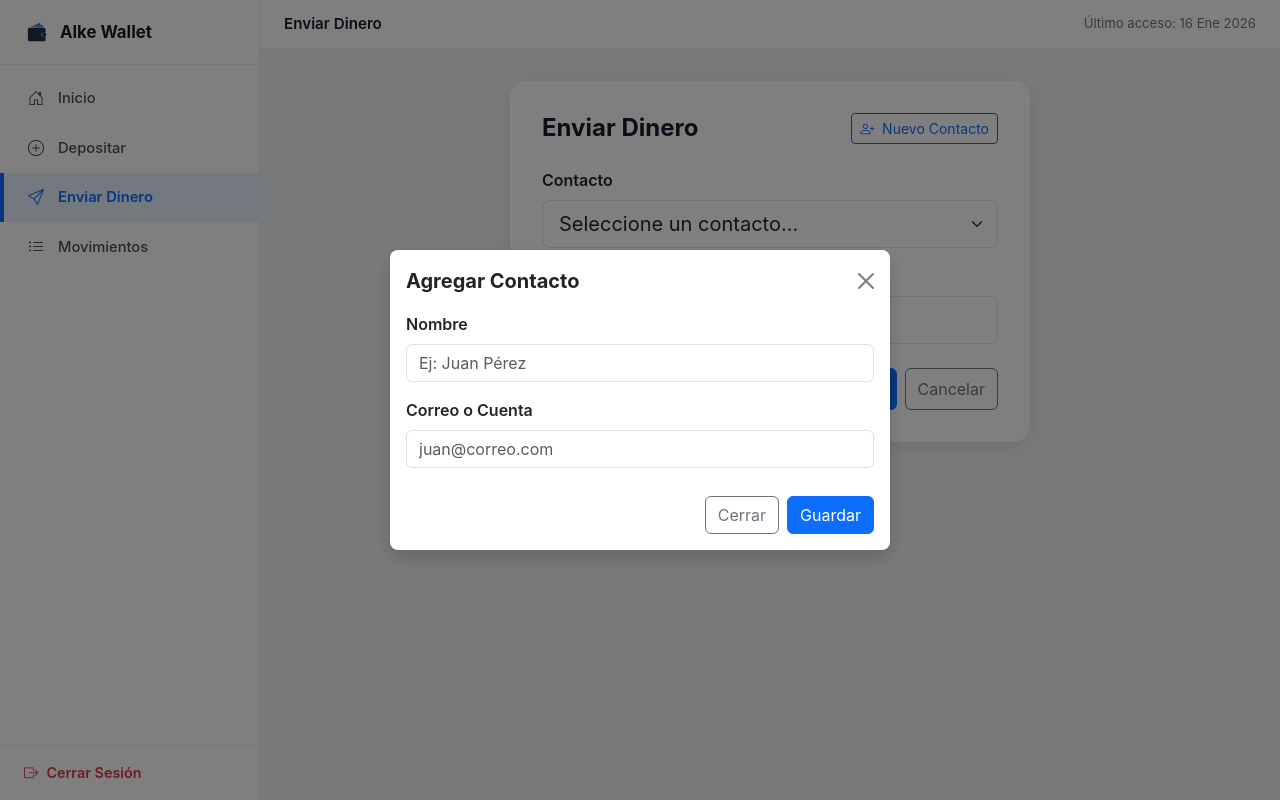
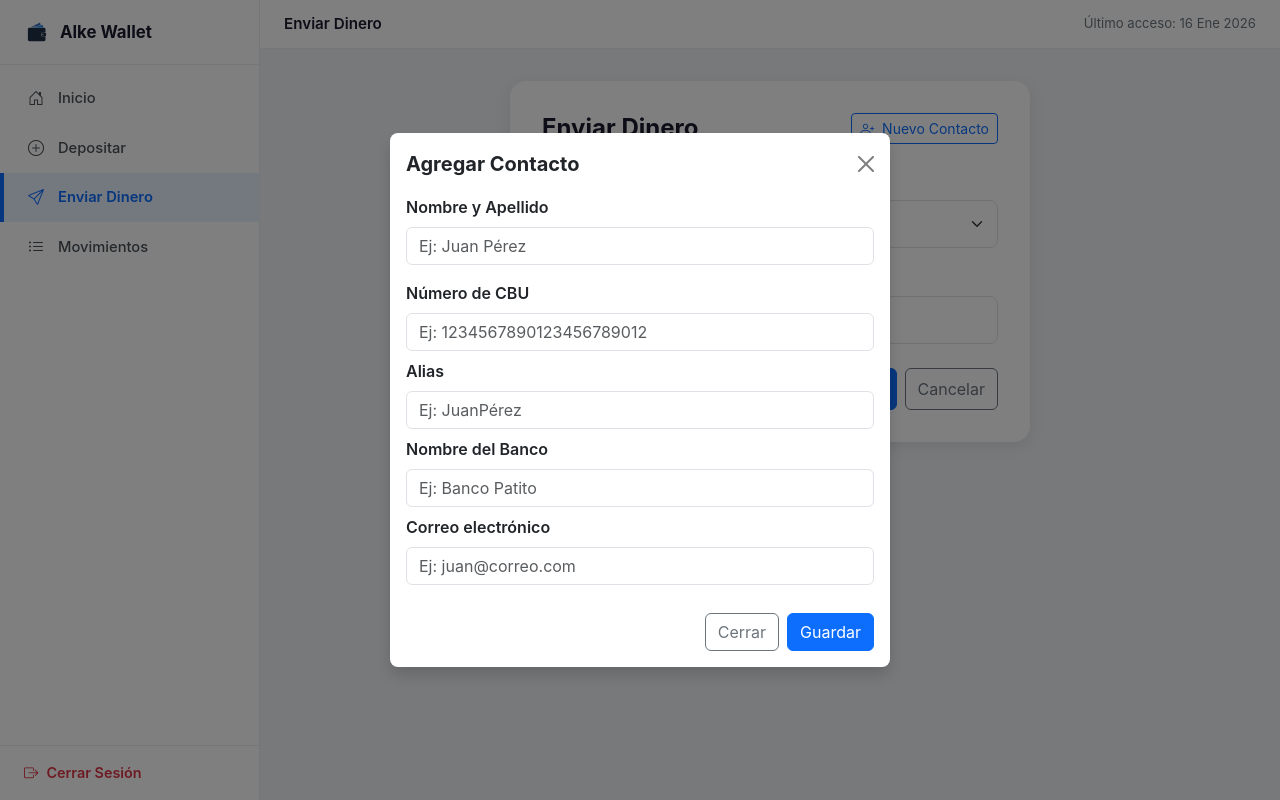
Before and after one commit to constanzasaamercado/Alke-Solutions, a Django app: page /send-money/ in a window 1280 px wide, after a click on "Nuevo Contacto". Run offline with Django 5.2, Linux system fonts and the light colour scheme.

Commit message:
Se modifica el modal para agregar mas datos de contacto

```diff
--- a/alke_web_base/web_base/templates/sendmoney.html
+++ b/alke_web_base/web_base/templates/sendmoney.html
@@ -61,14 +61,29 @@
             </div>
             <div class="modal-body">
                 <div class="mb-3">
-                    <label class="form-label fw-semibold">Nombre</label>
+                    <label class="form-label fw-semibold">Nombre y Apellido</label>
                     <input type="text" id="nombre-contacto" class="form-control"
                            placeholder="Ej: Juan Pérez">
                 </div>
                 <div class="mb-2">
-                    <label class="form-label fw-semibold">Correo o Cuenta</label>
-                    <input type="text" id="id-contacto" class="form-control"
-                           placeholder="juan@correo.com">
+                    <label class="form-label fw-semibold">Número de CBU</label>
+                    <input type="text" id="cbu-contacto" class="form-control"
+                           placeholder="Ej: 1234567890123456789012" maxlength="22">
+                </div>
+                <div class="mb-2">
+                    <label class="form-label fw-semibold">Alias</label>
+                    <input type="text" id="alias-contacto" class="form-control"
+                           placeholder="Ej: JuanPérez" maxlength="22">
+                </div>
+                <div class="mb-2">
+                    <label class="form-label fw-semibold">Nombre del Banco</label>
+                    <input type="text" id="banco-contacto" class="form-control"
+                           placeholder="Ej: Banco Patito" maxlength="50">
+                </div>
+                <div class="mb-2">
+                    <label class="form-label fw-semibold">Correo electrónico</label>
+                    <input type="email" id="correo-contacto" class="form-control"
+                           placeholder="Ej: juan@correo.com">
                 </div>
             </div>
             <div class="modal-footer border-0 pt-0">
```
